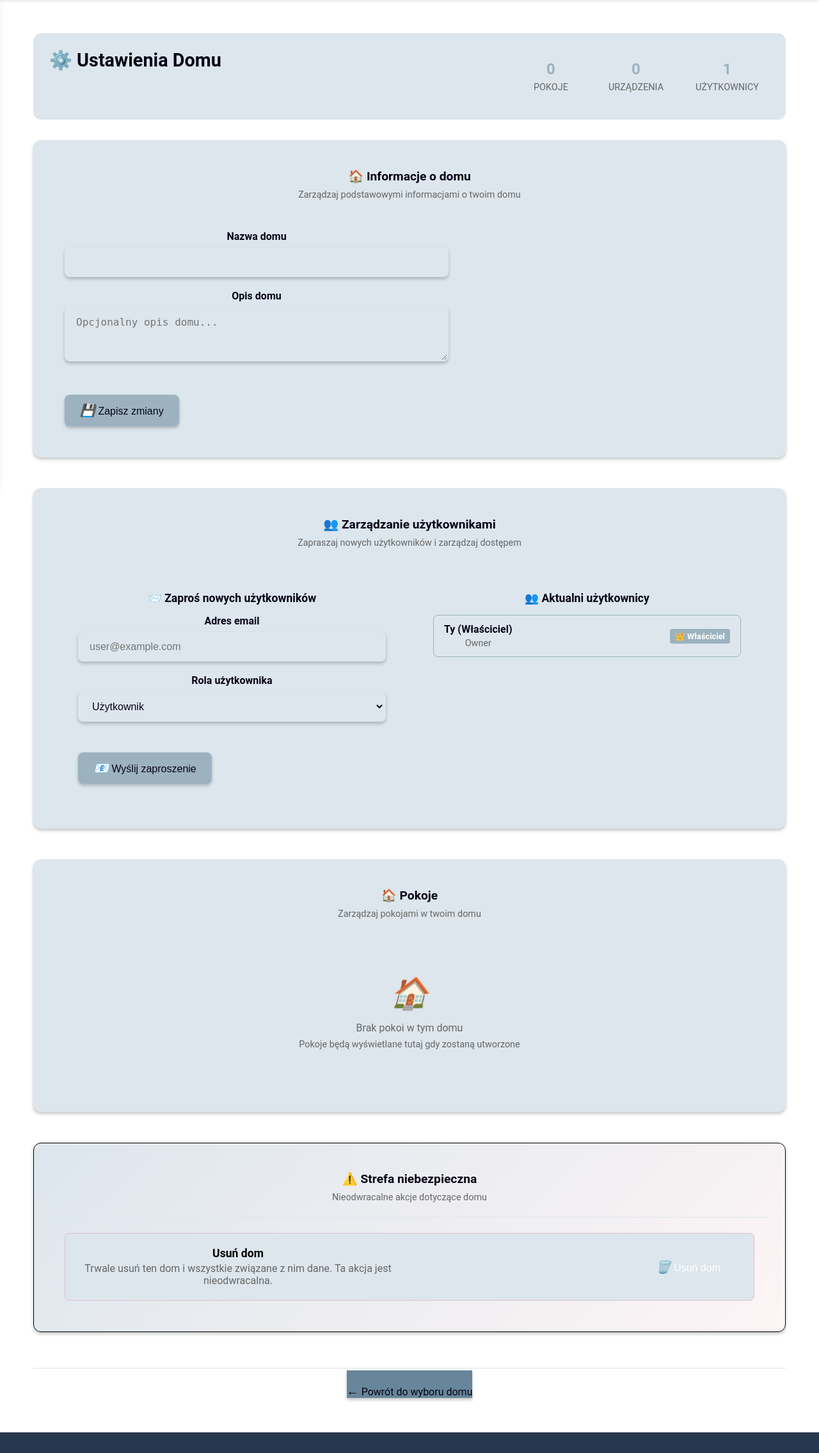
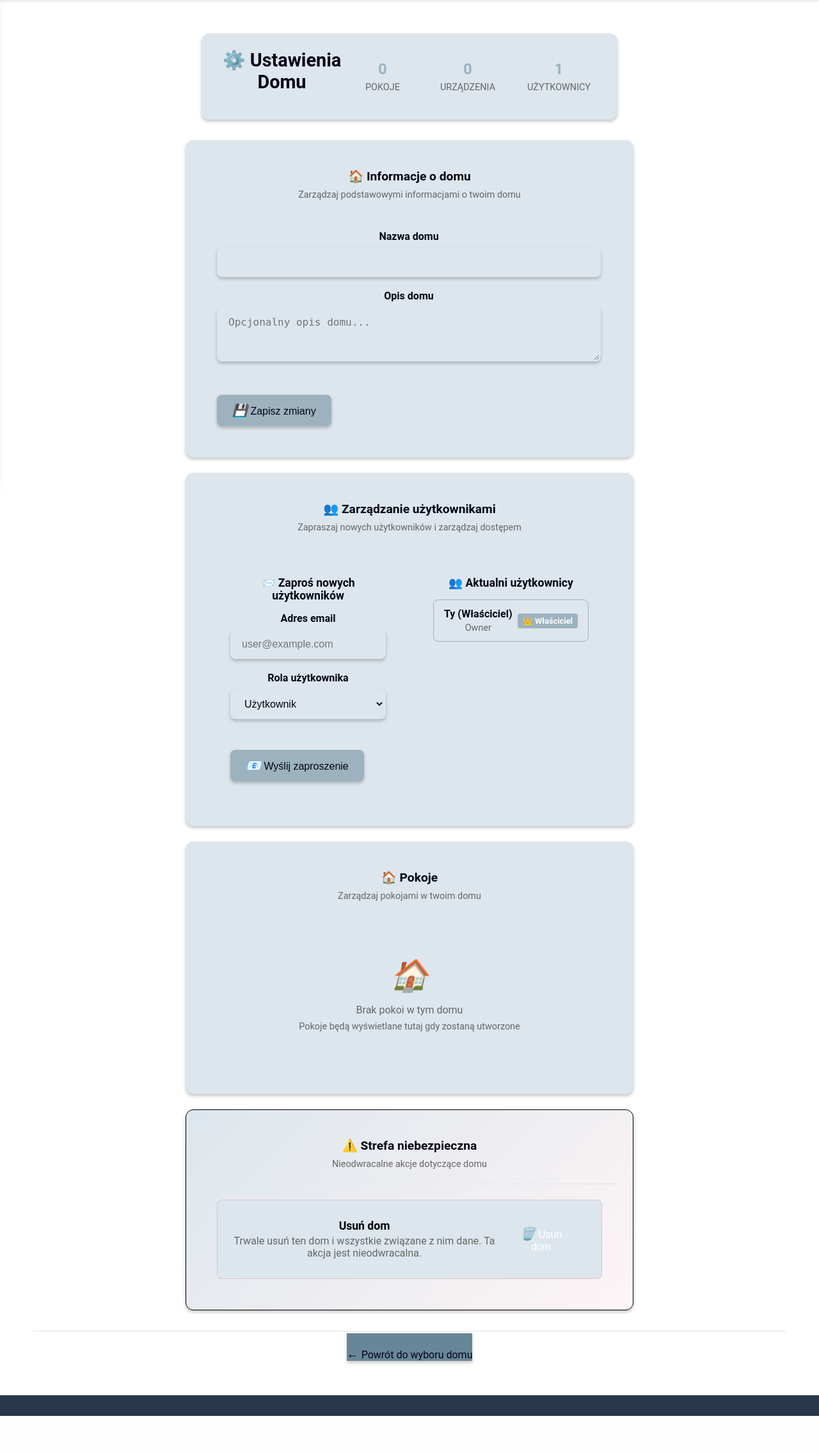
Before and after one commit to AdasRakieta/Site_proj, a Flask app: template templates/home_settings.html in a window 1280 px wide. Shown: the part 66-2337 px from the top of the page at 64% size. After the commit the page ends 2279 px from the top, so only its background shows below. Run offline with Flask 3, Linux system fonts and the light colour scheme; the template is opened without the code that fills it, so the values that code supplies are empty; some libraries are stand-ins or nearby versions.

Commit message:
poprawki styli

```diff
--- a/static/css/home_settings.css
+++ b/static/css/home_settings.css
@@ -16,6 +16,10 @@
     background: var(--card-bg) !important;
     border-radius: 12px;
     border: 1px solid var(--border);
+    box-shadow: var(--box_shd);
+    width: 600px;
+    margin-left: auto;
+    margin-right: auto;
 }
 
 .header-left h1 {
@@ -75,6 +79,9 @@
     border-radius: 12px;
     border: 1px solid var(--border);
     overflow: hidden;
+    box-shadow: var(--box_shd);
+    width: 650px;
+    margin: auto;
 }
 
 .settings-section.danger-zone {
```
